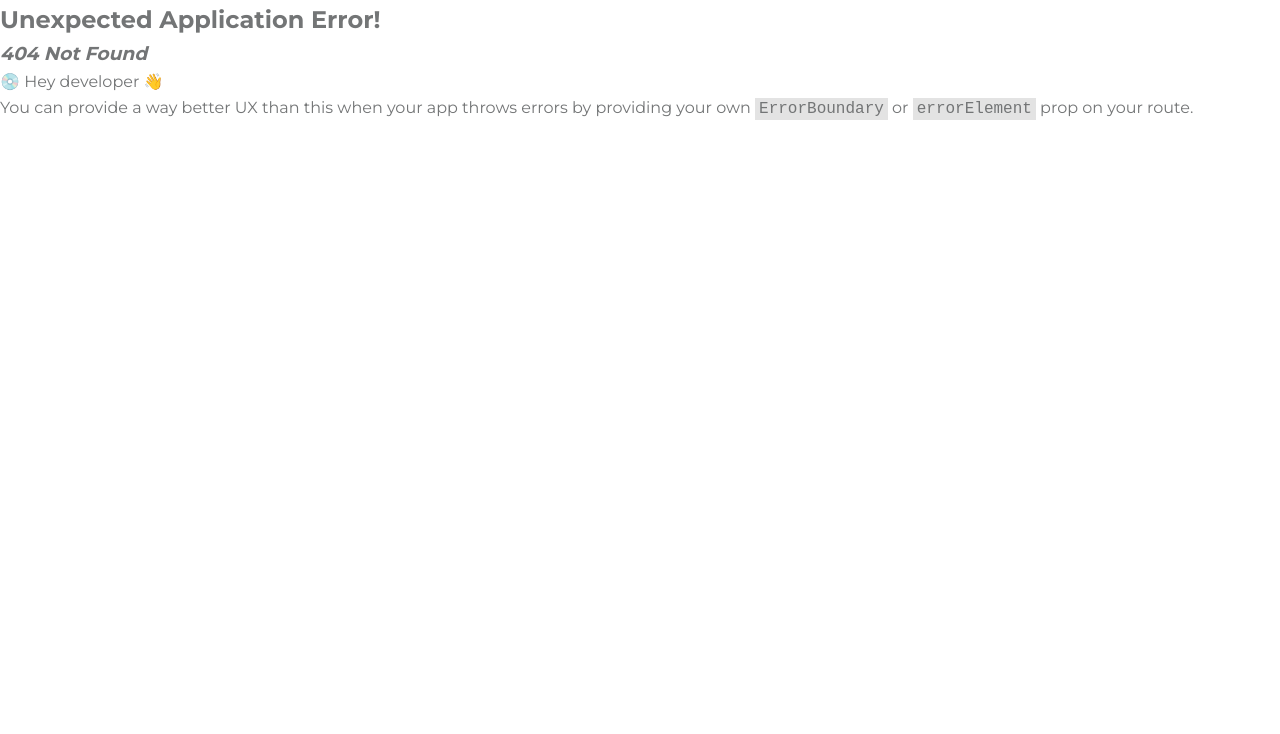
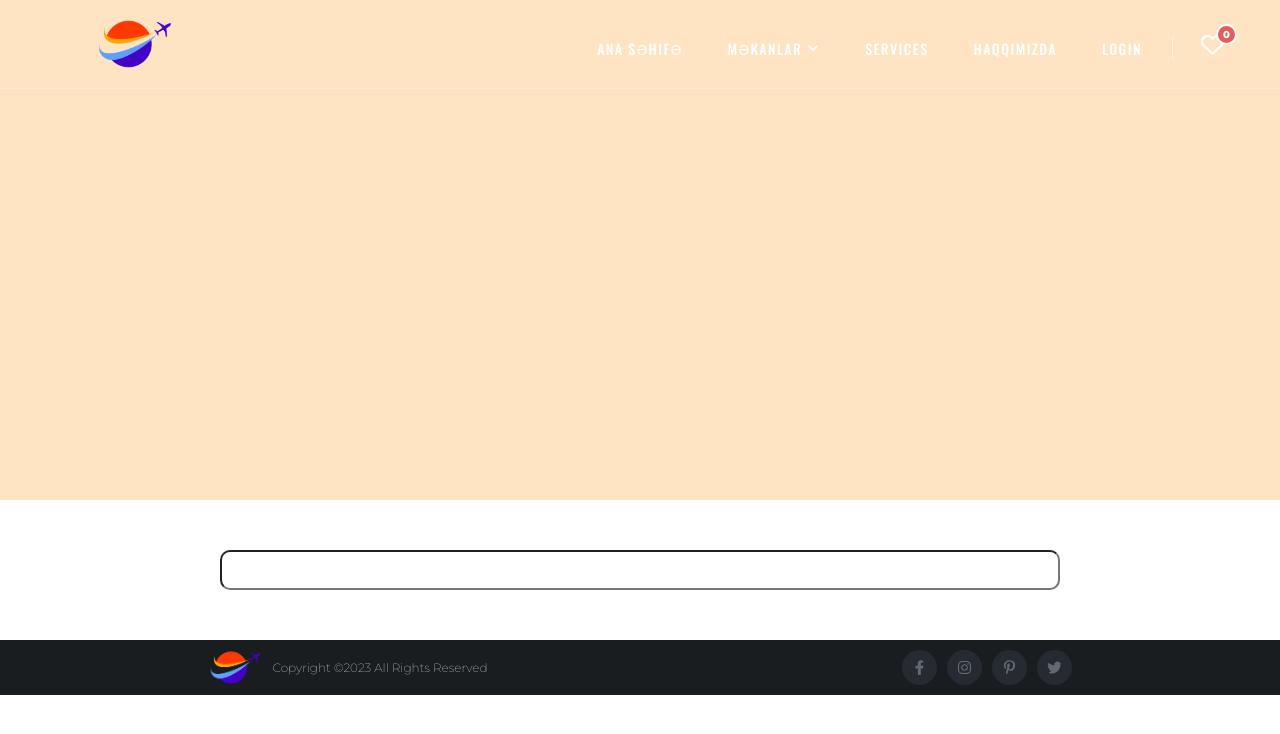
Before and after one commit to FeridQarayev/beautiful_places_app, a React (Create React App) app in the folder client/: page /wishlist in a window 1280 px wide. Before the commit this address had no page. Shown: the top 734 px of the page. Built offline with nearby package versions, Linux system fonts and the light colour scheme.

Commit message:
create wishlist page

```diff
--- a/client/src/components/base/navbar/index.tsx
+++ b/client/src/components/base/navbar/index.tsx
@@ -88,10 +88,12 @@ function Navbar(): JSX.Element {
             </ul>
 
             <div className={style.navbar__content__container__elements__icons}>
-              <div className={style.navbar__content__container__elements__icons__wishlist}>
-                <span>{count}</span>
-                <HeartSvg />
-              </div>
+              <Link to={'/wishlist'}>
+                <div className={style.navbar__content__container__elements__icons__wishlist}>
+                  <span>{count}</span>
+                  <HeartSvg />
+                </div>
+              </Link>
             </div>
           </div>
         </div>
--- /dev/null
+++ b/client/src/pages/base/wishlist/index.tsx
@@ -0,0 +1,22 @@
+import React from 'react';
+import style from './style.module.scss';
+
+function WishList(): JSX.Element {
+  return (
+    <div className={style.wishlist}>
+      <section className={style.wishlist__up}></section>
+      <section className={style.wishlist__body}>
+        <div className={style.wishlist__body__container}>
+          <div className={style.wishlist__body__container__title}>
+            <div className={style.wishlist__body__container__title__search}>
+              <input type="text" />
+            </div>
+          </div>
+          <div className={style.wishlist__body__container__content}></div>
+        </div>
+      </section>
+    </div>
+  );
+}
+
+export default WishList;
--- /dev/null
+++ b/client/src/pages/base/wishlist/style.module.scss
@@ -0,0 +1,31 @@
+.wishlist {
+  &__up {
+    height: 500px;
+    background-color: bisque;
+  }
+  &__body {
+    margin: 50px 0px;
+    &__container {
+      max-width: 1200px;
+      margin: 0px auto;
+      &__title {
+        &__search {
+          display: flex;
+          justify-content: center;
+          align-items: center;
+          input {
+            padding: 15px 30px;
+            width: 70%;
+            height: 40px;
+            border-radius: 10px;
+            &:focus-visible{
+                outline: none;
+            }
+          }
+        }
+      }
+      &__content {
+      }
+    }
+  }
+}
--- a/client/src/routers/router.tsx
+++ b/client/src/routers/router.tsx
@@ -3,6 +3,7 @@ import HomeAdmin from '../pages/admin/home';
 import BaseRoot from '../pages/base/BaseRoot';
 import Home from '../pages/base/home';
 import Tours from '../pages/base/tours';
+import WishList from '../pages/base/wishlist';
 import Login from '../pages/login';
 import Register from '../pages/register';
 
@@ -23,6 +24,10 @@ export const ROUTES = [
         path: 'tours',
         element: <Tours />,
       },
+      {
+        path: 'wishlist',
+        element: <WishList />,
+      },
     ],
   },
   {
```
